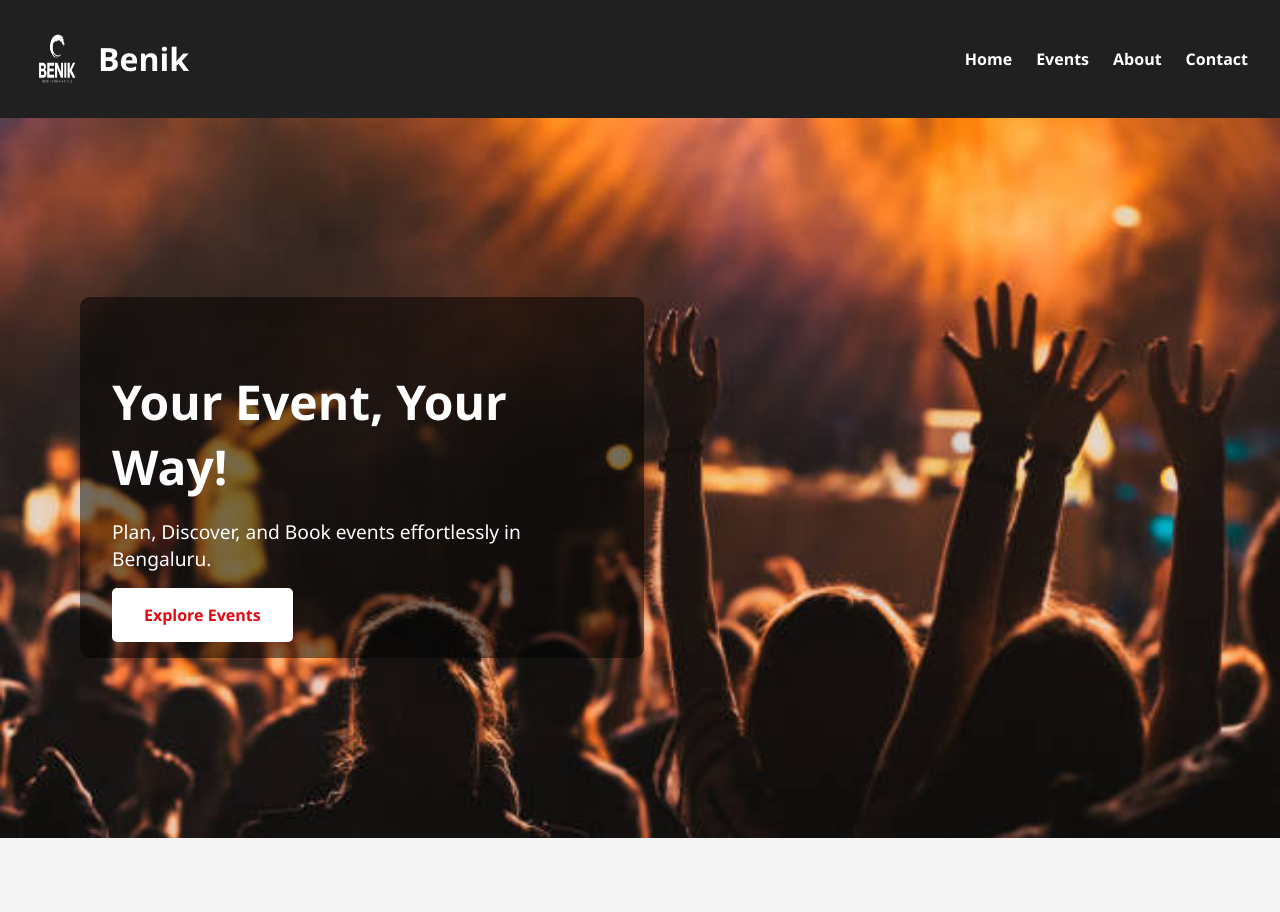
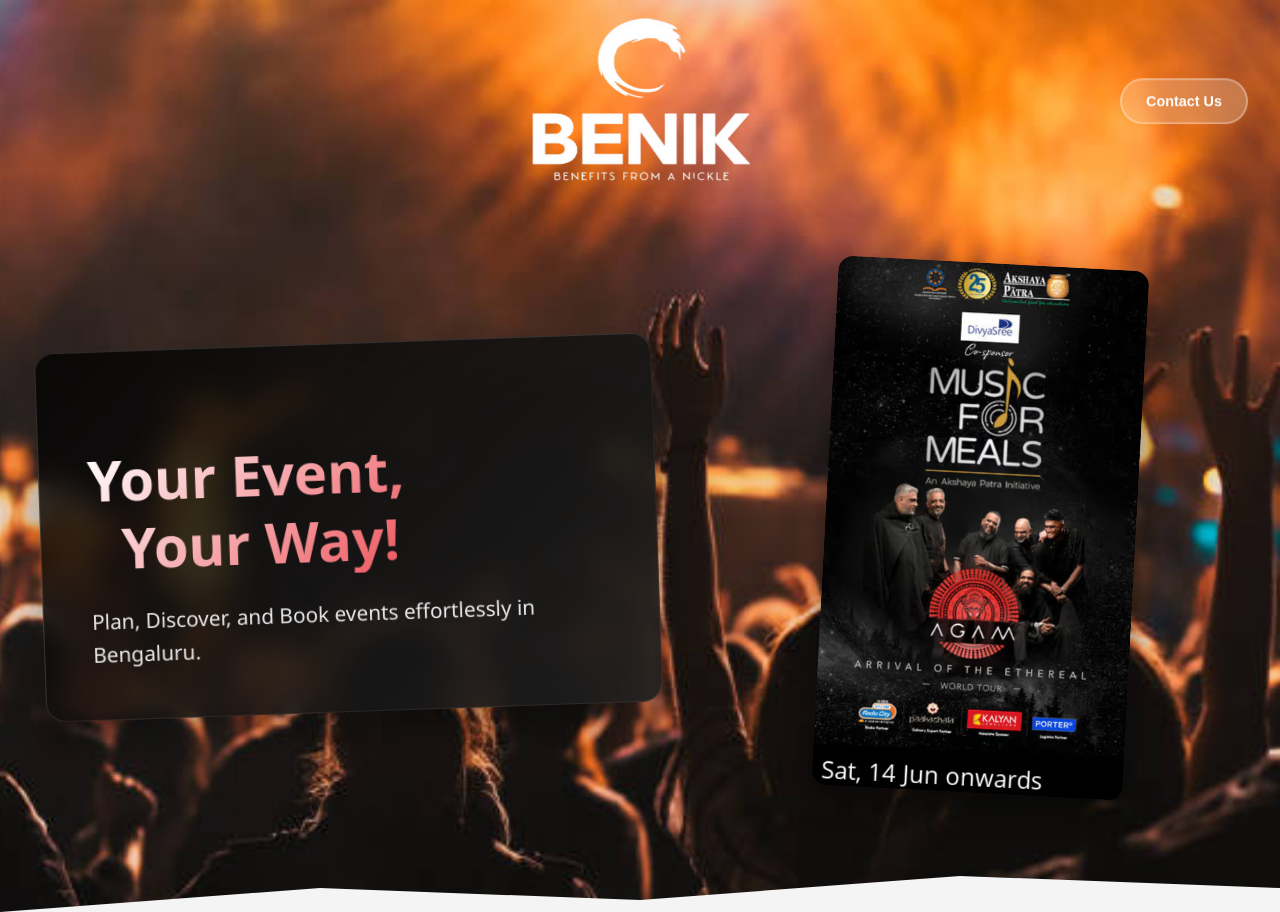
Before and after one commit to L15-16-WS/Nikhilgouda-Team86, a plain HTML site: page index.html in a window 1280 px wide. Shown: the top 912 px of the page. Drawn offline with Linux system fonts and the light colour scheme.

Commit message:
edditing background section

```diff
--- a/index.html
+++ b/index.html
@@ -12,6 +12,7 @@
       <img src="logo.png" alt="Benik Logo" />
       <h1>Benik</h1>
     </div>
+    <button class="scroll-to-bottom-btn" onclick="scrollToBottom()">Contact Us</button>
     <nav>
       <ul>
         <li><a href="index.html">Home</a></li>
@@ -21,15 +22,17 @@
       </ul>
     </nav>
   </header>
-
-  <section class="hero">
-    <div class="hero-text">
-      <h2>Your Event, Your Way!</h2>
-      <p>Plan, Discover, and Book events effortlessly in Bengaluru.</p>
-      <a href="events.html" class="cta-button">Explore Events</a>
+<section class="hero">
+    <div class="hero-content">
+      <div class="hero-text">
+        <h2>Your Event,<br><span class="second-line">Your Way!</span></h2>
+        <p>Plan, Discover, and Book events effortlessly in Bengaluru.</p>
+      </div>
+      <div class="hero-image">
+        <img src="homeimg.png" alt="Event Experience" />
+      </div>
     </div>
   </section>
-
 <section class="stats-section">
   <h2><span class="highlight">OUR</span> STATS</h2>
   <div class="stats-container">
@@ -73,7 +76,7 @@
   <div class="benefit-left">
     <h2>Unmatched Customer Satisfaction</h2>
     <p><strong>We put your experience first.</strong></p>
-    <p>Our support team is available 24/7, and we’re proud to maintain a 98% satisfaction rate from users worldwide.</p>
+    <p>Our support team is available 24/7, and we're proud to maintain a 98% satisfaction rate from users worldwide.</p>
   </div>
   <div class="benefit-right">
     <div class="price-box">
@@ -107,7 +110,7 @@
 <section class="contact-info-section" id="contact">
   <div class="contact-info-container">
     <h2>Contact Us</h2>
-    <p>We’re here to help. Reach out to us anytime!</p>
+    <p>We're here to help. Reach out to us anytime!</p>
     <div class="contact-details">
       <div class="contact-box">
         <h4>Phone</h4>
--- a/script.js
+++ b/script.js
@@ -18,3 +18,11 @@ document.addEventListener("DOMContentLoaded", () => {
     updateCount();
   });
 });
+
+// Function to scroll to bottom of page
+function scrollToBottom() {
+  window.scrollTo({
+    top: document.body.scrollHeight,
+    behavior: 'smooth'
+  });
+}
--- a/styles.css
+++ b/styles.css
@@ -5,38 +5,61 @@ body {
 }
 
 header {
-  background-color: #000000dd;
+  background-color: transparent;
   color: white;
   padding: 1rem 2rem;
   display: flex;
-  justify-content: space-between;
+  justify-content: center;
   align-items: center;
+  position: absolute;
+  top: 0;
+  left: 0;
+  right: 0;
+  z-index: 10;
   flex-wrap: wrap;
 }
 
 .logo {
   display: flex;
   align-items: center;
+  justify-content: center;
 }
 
 .logo img {
-  width: 50px;
-  height: 50px;
-  margin-right: 1rem;
+  width: 300px;
+  height: 170px;
 }
 
-nav ul {
-  list-style: none;
-  display: flex;
-  gap: 1.5rem;
-  padding: 0;
-  margin: 0;
+.logo h1 {
+  display: none;
 }
 
-nav ul li a {
-  text-decoration: none;
+.scroll-to-bottom-btn {
+  background-color: rgba(255, 255, 255, 0.2);
   color: white;
+  border: 2px solid rgba(255, 255, 255, 0.3);
+  padding: 0.8rem 1.5rem;
+  border-radius: 25px;
+  cursor: pointer;
   font-weight: bold;
+  font-size: 0.9rem;
+  transition: all 0.3s ease;
+  backdrop-filter: blur(10px);
+  position: absolute;
+  right: 2rem;
+  top: 50%;
+  transform: translateY(-50%);
+}
+
+.scroll-to-bottom-btn:hover {
+  background-color: rgba(255, 255, 255, 0.3);
+  border-color: rgba(255, 255, 255, 0.5);
+  transform: translateY(-52px);
+  box-shadow: 0 4px 12px rgba(0, 0, 0, 0.2);
+}
+
+nav {
+  display: none;
 }
 
 .hero {
@@ -44,43 +67,120 @@ nav ul li a {
   background-size: cover;
   background-position: center;
   color: white;
-  height: 90vh;
+  height: 100vh;
   display: flex;
   align-items: center;
-  padding-left: 5rem;
+  justify-content: center;
+  padding: 2rem;
+  padding-top: 8rem;
+  overflow: hidden;
+  position: relative;
+}
+
+.hero::after {
+  content: '';
+  position: absolute;
+  bottom: 0;
+  left: 0;
+  width: 100%;
+  height: 120px;
+  background: #f4f4f4;
+  clip-path: polygon(0 60%, 25% 40%, 50% 50%, 75% 30%, 100% 40%, 100% 100%, 0 100%);
+  z-index: 1;
+}
+
+.hero-content {
+  display: flex;
+  align-items: center;
+  justify-content: space-between;
+  max-width: 1200px;
+  width: 100%;
+  gap: 4rem;
+  flex-wrap: wrap;
 }
 
 .hero-text {
-  max-width: 500px;
-  background-color: rgba(0, 0, 0, 0.5);
-  padding: 2rem;
-  border-radius: 10px;
+  flex: 1;
+  min-width: 400px;
+  background: linear-gradient(135deg, rgba(0, 0, 0, 0.8), rgba(30, 30, 30, 0.9));
+  padding: 3rem;
+  border-radius: 20px;
+  backdrop-filter: blur(15px);
+  border: 1px solid rgba(255, 255, 255, 0.1);
+  box-shadow: 0 20px 40px rgba(0, 0, 0, 0.3);
+  transform: rotate(-2deg);
+  transition: transform 0.3s ease;
+}
+
+.hero-text:hover {
+  transform: rotate(-1deg) scale(1.02);
 }
 
 .hero-text h2 {
-  font-size: 3rem;
-  margin-bottom: 1rem;
+  font-size: 3.5rem;
+  margin-bottom: 1.5rem;
+  background: linear-gradient(135deg, #ffffff, #e50914);
+  -webkit-background-clip: text;
+  -webkit-text-fill-color: transparent;
+  background-clip: text;
+  text-shadow: none;
+  line-height: 1.2;
+}
+
+.hero-text .second-line {
+  display: inline-block;
+  margin-left: 2rem;
 }
 
 .hero-text p {
-  font-size: 1.2rem;
-  margin-bottom: 2rem;
+  font-size: 1.3rem;
+  margin-bottom: 0;
+  color: rgba(255, 255, 255, 0.9);
+  line-height: 1.6;
 }
 
-.cta-button {
-  background-color: white;
-  color: #e50914;
-  padding: 1rem 2rem;
-  text-decoration: none;
-  font-weight: bold;
-  border-radius: 5px;
-  transition: background-color 0.3s ease;
+.hero-image {
+  flex: 1;
+  display: flex;
+  justify-content: center;
+  align-items: center;
+  min-width: 300px;
 }
 
-.cta-button:hover {
-  background-color: #f5f5f5;
+.hero-image img {
+  max-width: 60%;
+  height: auto;
+  border-radius: 15px;
+  box-shadow: 0 15px 30px rgba(0, 0, 0, 0.4);
+  transform: rotate(3deg);
+  transition: transform 0.3s ease;
 }
 
+.hero-image img:hover {
+  transform: rotate(1deg) scale(1.05);
+}
+
+@media (max-width: 768px) {
+  .hero-content {
+    flex-direction: column;
+    gap: 2rem;
+  }
+
+  .hero-text {
+    min-width: auto;
+    width: 100%;
+    transform: rotate(-1deg);
+  }
+
+  .hero-text h2 {
+    font-size: 2.5rem;
+  }
+
+  .hero-image {
+    min-width: auto;
+    width: 100%;
+  }
+}
 footer {
   text-align: center;
   padding: 1rem;
```
Also changed, not shown: homeimg.png (added).
